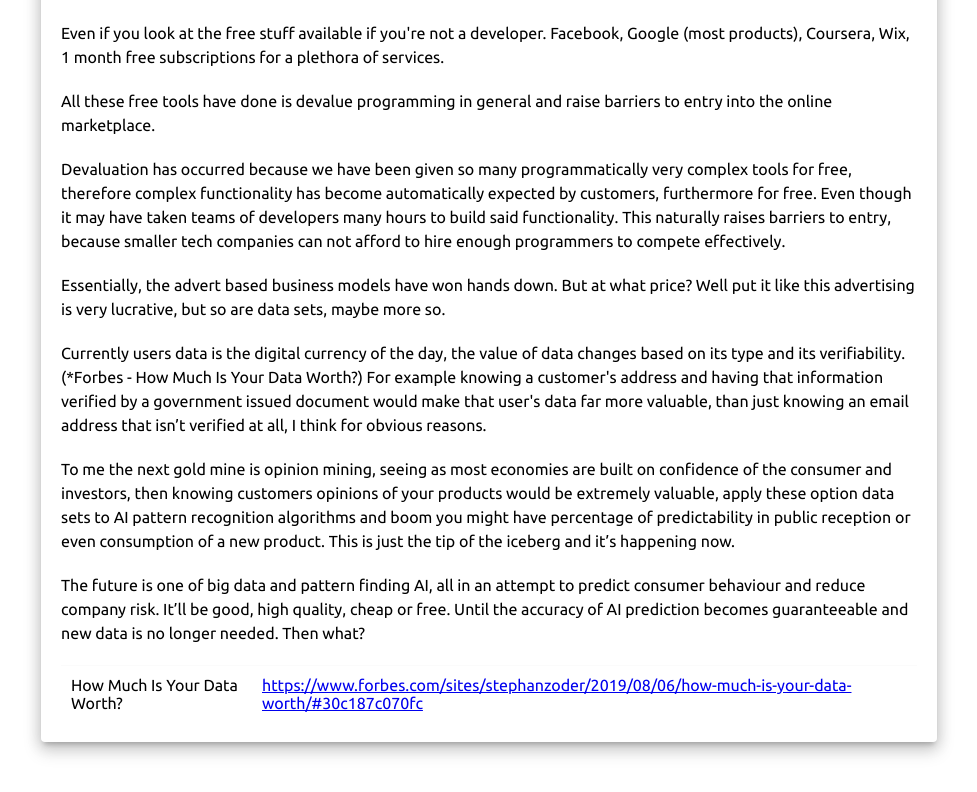
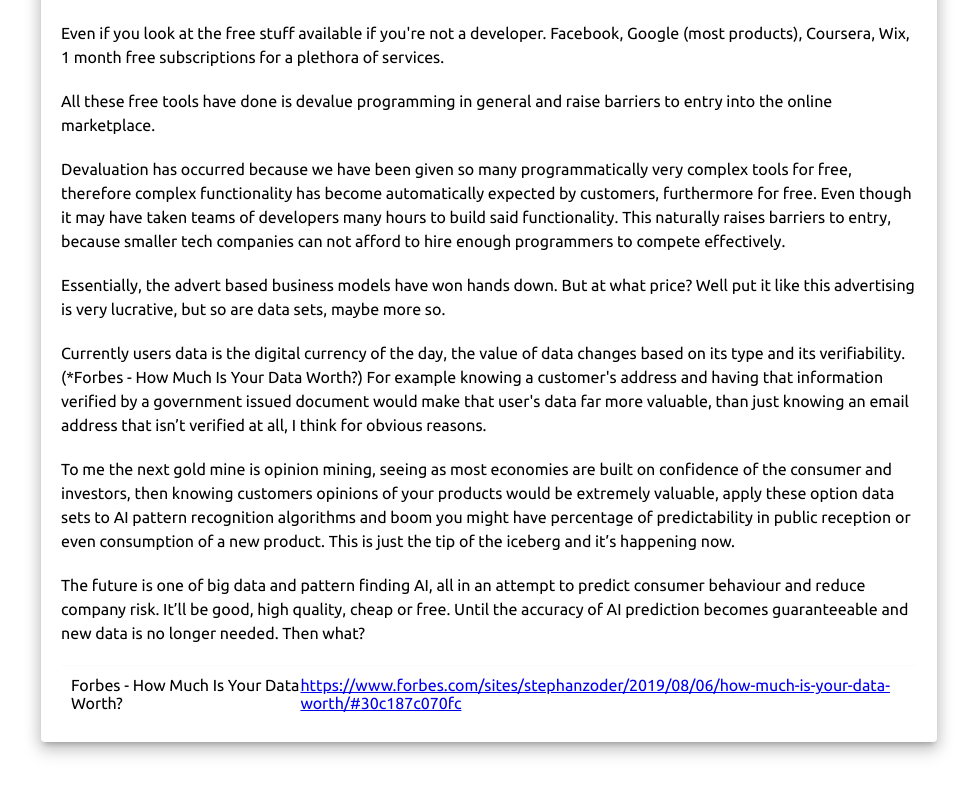
Before and after one commit to Kerrialn/kerrialn.com, a React (Create React App) app: page /blog/easy-cheap-good-working-free-and-now in a window 1280 px wide. Shown: the part 271-1063 px from the top of the page, without its empty margins (151-1128 px from the left). Built offline with nearby package versions, Linux system fonts and the light colour scheme; the HTML template or start-up script is replaced by a standard one; a web font is replaced by a local one.

Commit message:
update data

```diff
--- a/src/data/data.ts
+++ b/src/data/data.ts
@@ -39,7 +39,7 @@ export const data = {
       ],
       sources: [
         {
-          title: "How Much Is Your Data Worth?",
+          title: "Forbes - How Much Is Your Data Worth?",
           link:
             "https://www.forbes.com/sites/stephanzoder/2019/08/06/how-much-is-your-data-worth/#30c187c070fc",
         },
```
